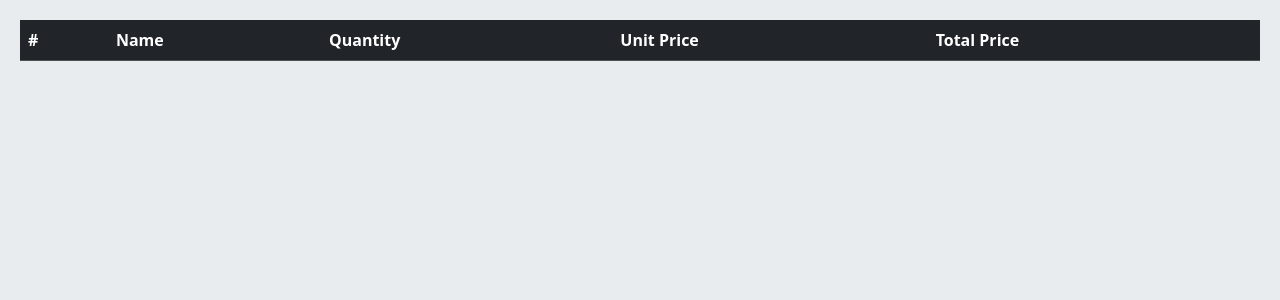
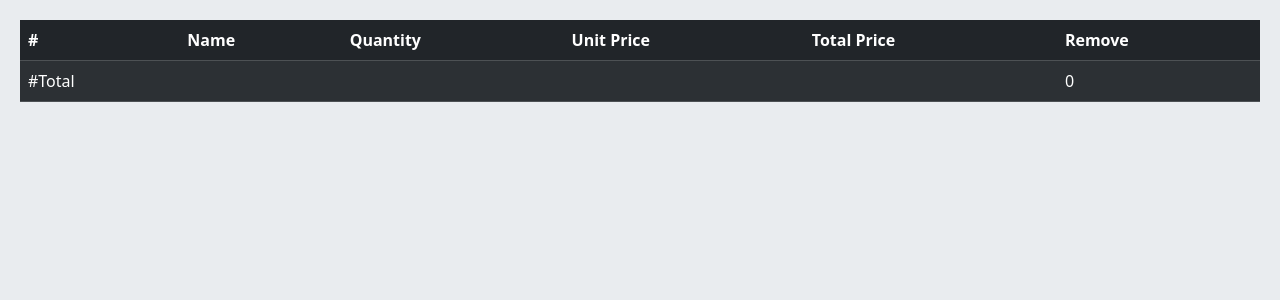
Before and after one commit to khodealib/DjangoOnlineShop, a Django app: page /orders/cart/ in a window 1280 px wide. Shown: the part 56-356 px from the top of the page. Run offline with Django 4.2, Linux system fonts and the light colour scheme; lists and menus that the app fills with data are empty; some libraries are stand-ins or nearby versions.

Commit message:
remove from cart.

```diff
--- a/orders/cart.py
+++ b/orders/cart.py
@@ -18,12 +18,18 @@ class Cart:
         self.cart[product_id]['quantity'] += quantity
         self.save()
 
+    def remove(self, product):
+        product_id = str(product.id)
+        if product_id in self.cart:
+            del self.cart[product_id]
+            self.save()
+
     def __iter__(self):
         product_ids = self.cart.keys()
         products = Product.objects.filter(id__in=product_ids)
         cart = self.cart.copy()
         for product in products:
-            cart[str(product.id)]['product'] = product.name
+            cart[str(product.id)]['product'] = product
 
         for item in cart.values():
             item['total_price'] = int(item['price']) * item['quantity']
@@ -31,3 +37,6 @@ class Cart:
 
     def save(self):
         self.session.modified = True
+
+    def get_total_price(self):
+        return sum(int(item['price']) * item['quantity'] for item in self.cart.values())
--- a/orders/templates/orders/cart.html
+++ b/orders/templates/orders/cart.html
@@ -9,6 +9,7 @@
         <th scope="col">Quantity</th>
         <th scope="col">Unit Price</th>
         <th scope="col">Total Price</th>
+        <th scope="col">Remove</th>
       </tr>
     </thead>
     <tbody>
@@ -19,8 +20,14 @@
           <td>{{ item.quantity }}</td>
           <td>{{ item.price }}</td>
           <td>{{ item.total_price }}</td>
+          <td><a href="{% url 'orders:cart_remove' item.product.id %}">remove</a></td>
         </tr>
       {% endfor %}
+      <tr>
+        <td>#Total</td>
+        <td colspan="4"></td>
+        <td>{{ cart.get_total_price }}</td>
+      </tr>
     </tbody>
   </table>
 {% endblock %}
--- a/orders/urls.py
+++ b/orders/urls.py
@@ -5,5 +5,6 @@ from orders import views
 app_name = 'orders'
 urlpatterns = [
     path('cart/', views.CartView.as_view(), name='cart'),
-    path('cart/add/<int:product_id>', views.CartAddView.as_view(), name='cart_add'),
+    path('cart/add/<int:product_id>/', views.CartAddView.as_view(), name='cart_add'),
+    path('cart/remove/<int:product_id>/', views.CartRemoveView.as_view(), name='cart_remove'),
 ]
--- a/orders/views.py
+++ b/orders/views.py
@@ -23,3 +23,12 @@ class CartAddView(View):
             cart.add(product, form.cleaned_data['quantity'])
             messages.success(request, f'Add {product.name} to cart successfully.', 'info')
         return redirect('orders:cart')
+
+
+class CartRemoveView(View):
+    def get(self, request, product_id):
+        cart = Cart(request)
+        product = get_object_or_404(Product, id=product_id)
+        cart.remove(product)
+        messages.success(request, f'{product.name} remove from cart.', 'info')
+        return redirect('orders:cart')
```
